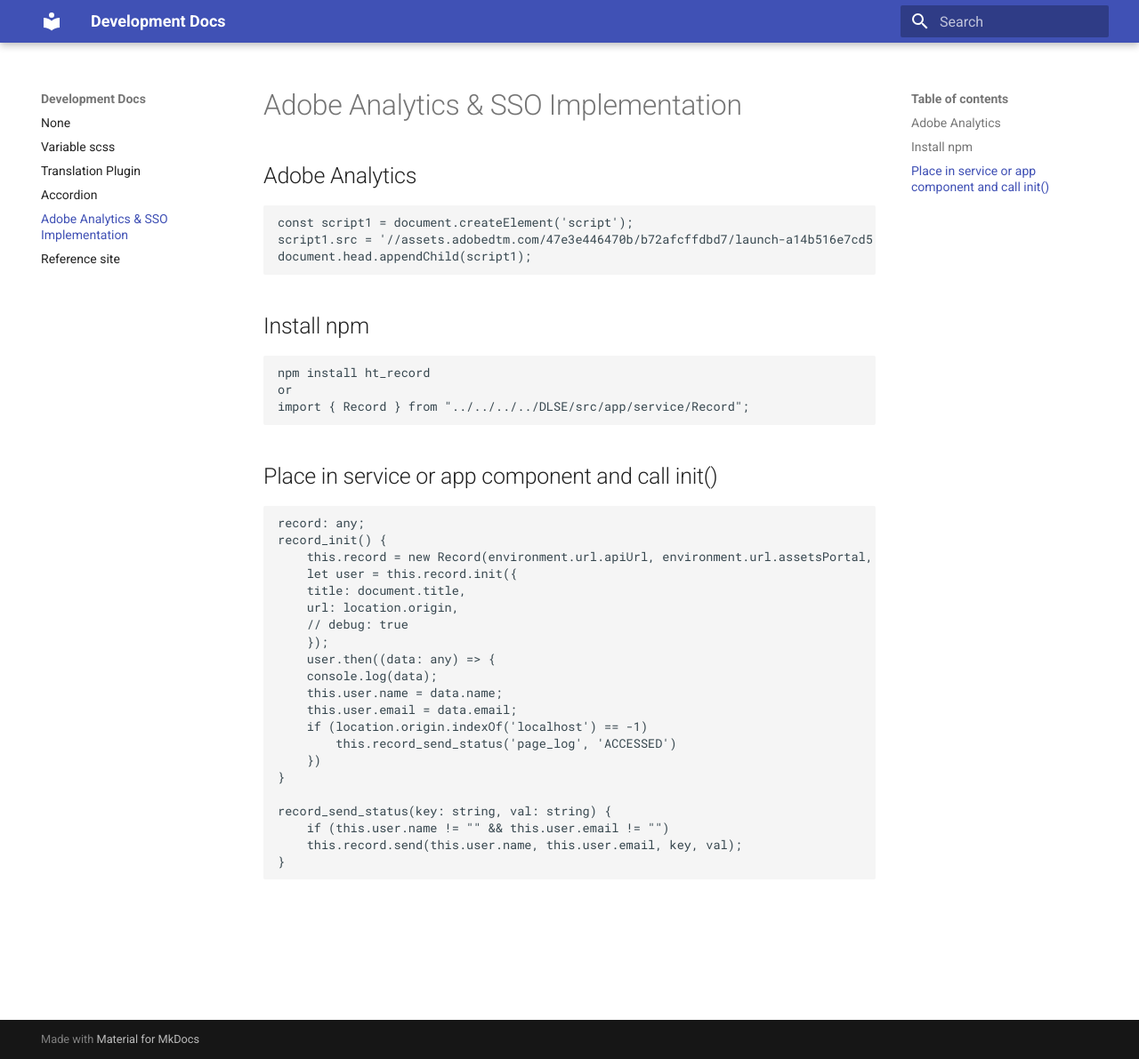
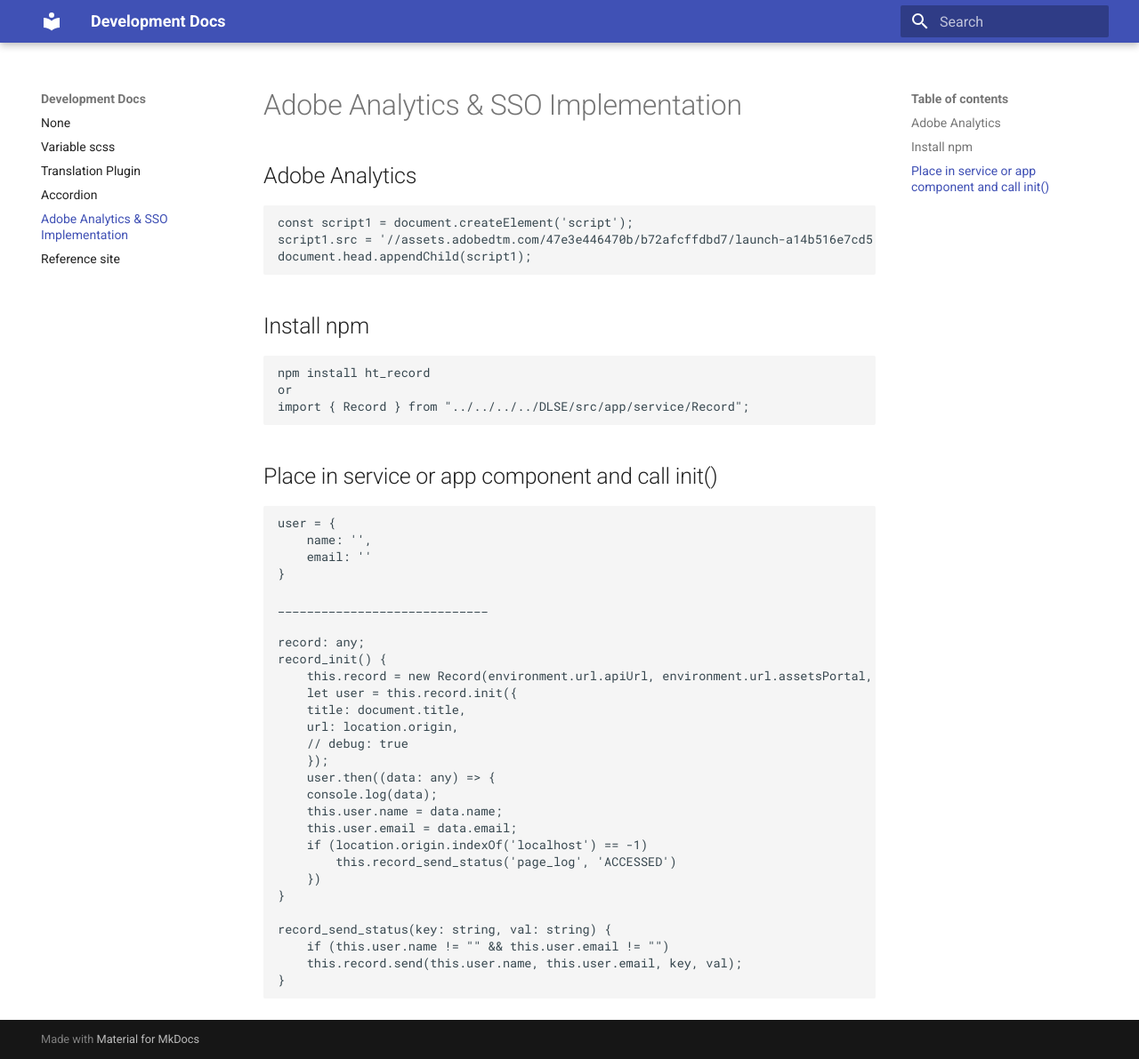
Before and after one commit to hasnatech/docs, an MkDocs documentation site: the page built from docs/sso.md, in a window 1280 px wide and 1191 px high. Shown: the whole window at 89% size. Built offline with MkDocs 1.6.1 and Material for MkDocs 9.7.7, drawn with Linux system fonts in a browser that asks for light colours.

Commit message:
added AA

```diff
--- a/docs/sso.md
+++ b/docs/sso.md
@@ -10,6 +10,13 @@
     import { Record } from "../../../../DLSE/src/app/service/Record";
 
 ## Place in service or app component and call init()
+
+    user = {
+        name: '',
+        email: ''
+    }
+
+    _____________________________
 
     record: any;
     record_init() {
```
Also changed, not shown: site/search/search_index.json, site/sso/index.html, 1 other file.
